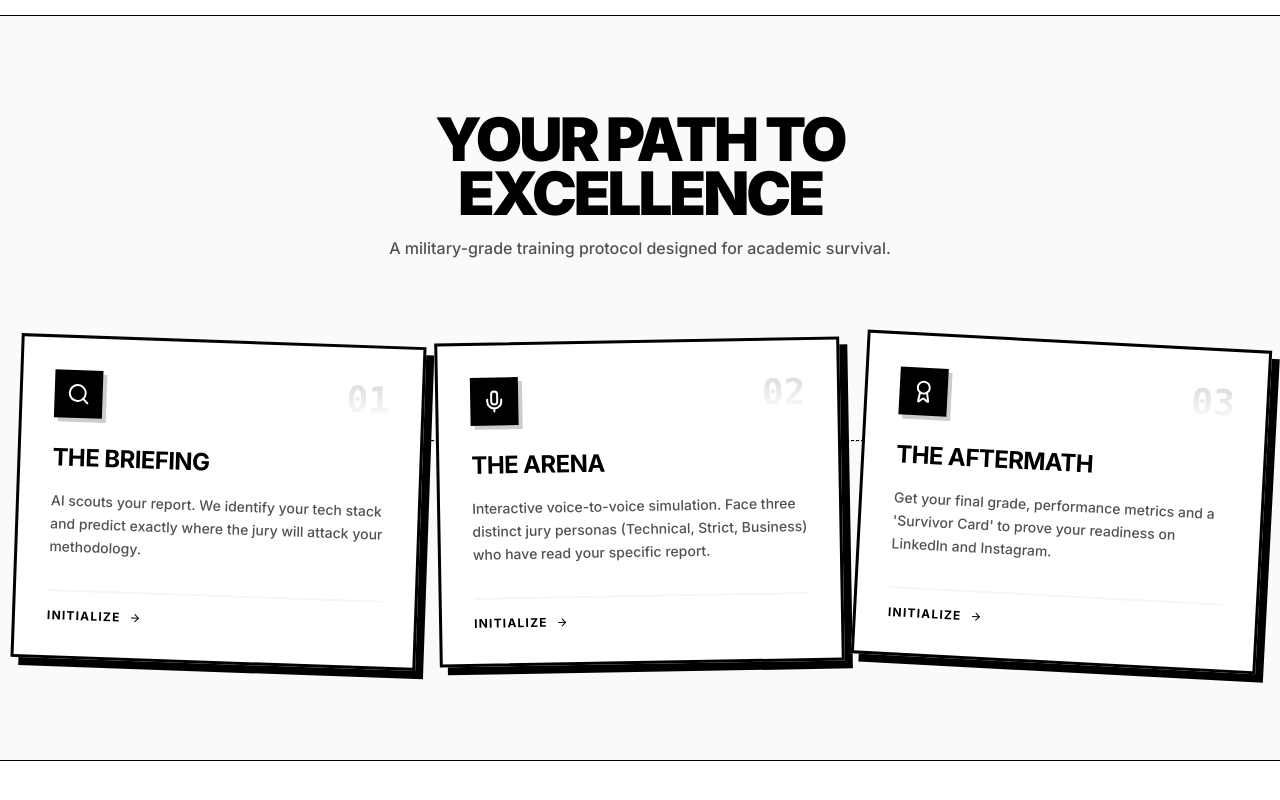
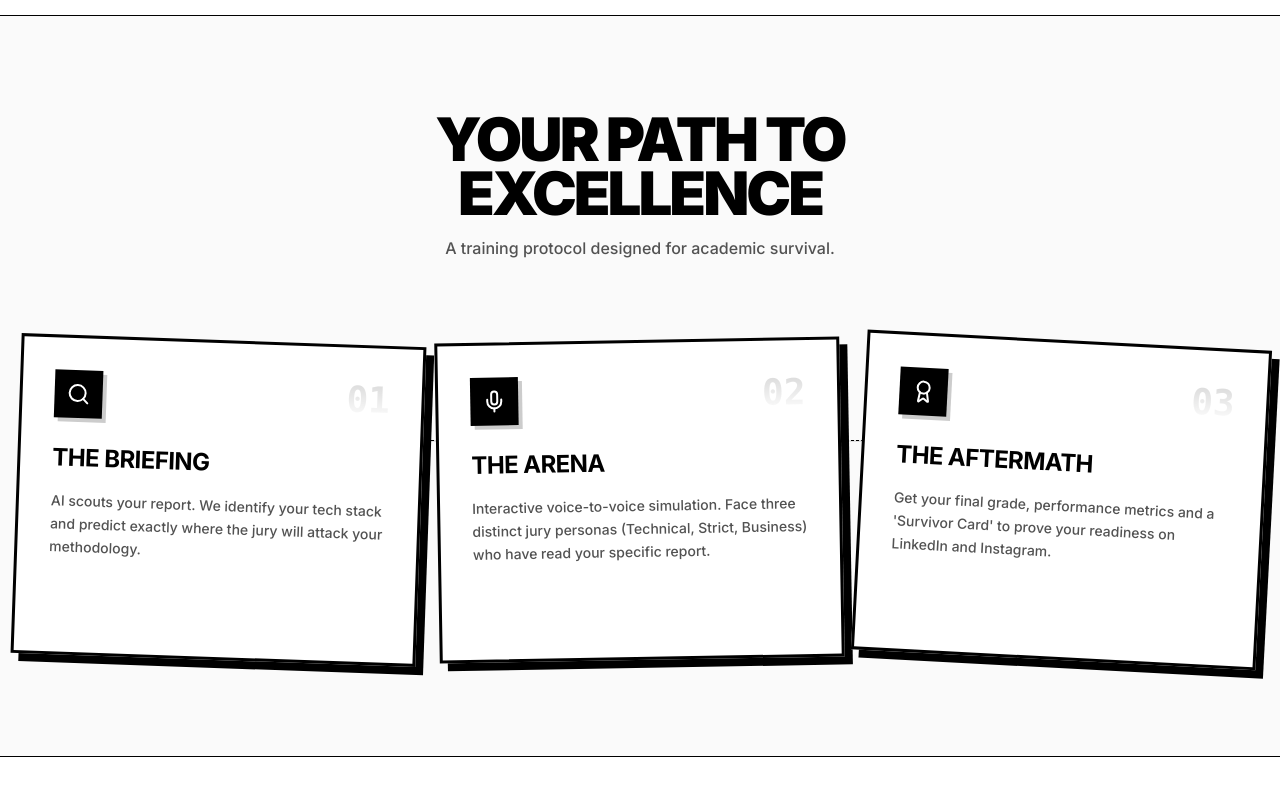
Before and after one commit to Malekse21/Latexo, a Next.js app: page / in a window 1280 px wide. Shown: the part 786-1586 px from the top of the page. Built offline with nearby package versions, Linux system fonts and the light colour scheme; no server answers; a web font is replaced by a local one.

Commit message:
security

```diff
--- a/components/landing/HeroV2.tsx
+++ b/components/landing/HeroV2.tsx
@@ -4,6 +4,8 @@ import { Button } from "@/components/ui/button";
 import { ArrowRight } from "lucide-react";
 import { motion } from "framer-motion";
 import Image from "next/image";
+import Link from "next/link";
+
 
 export default function HeroV2() {
   return (
@@ -39,9 +41,12 @@ export default function HeroV2() {
         >
           <Button
             size="lg"
+            asChild
             className="bg-black text-white hover:bg-neutral-800 text-lg px-8 py-6 h-auto rounded-none shadow-[4px_4px_0px_#000000] border border-black transition-transform active:translate-x-[2px] active:translate-y-[2px] active:shadow-none"
           >
-            Enter the Arena <ArrowRight className="ml-2 h-5 w-5" />
+            <Link href="/signup">
+              Enter the Arena <ArrowRight className="ml-2 h-5 w-5" />
+            </Link>
           </Button>
         </motion.div>
       </div>
--- a/components/landing/MissionSection.tsx
+++ b/components/landing/MissionSection.tsx
@@ -37,7 +37,7 @@ export default function MissionSection() {
                 Your Path to<br/>Excellence
             </h2>
             <p className="text-neutral-600 font-medium">
-                A military-grade training protocol designed for academic survival.
+                A training protocol designed for academic survival.
             </p>
         </div>
 
@@ -70,11 +70,6 @@ export default function MissionSection() {
                         <p className="text-sm font-medium text-neutral-600 leading-relaxed">
                             {step.description}
                         </p>
-
-                        {/* Fake functional UI element */}
-                        <div className="mt-8 pt-4 border-t-2 border-neutral-100 flex items-center text-xs font-bold uppercase tracking-widest text-black">
-                             <span>Initialize</span> <ArrowRight className="w-3 h-3 ml-2 group-hover:translate-x-1 transition-transform" />
-                        </div>
                     </div>
                 </motion.div>
             ))}
```
